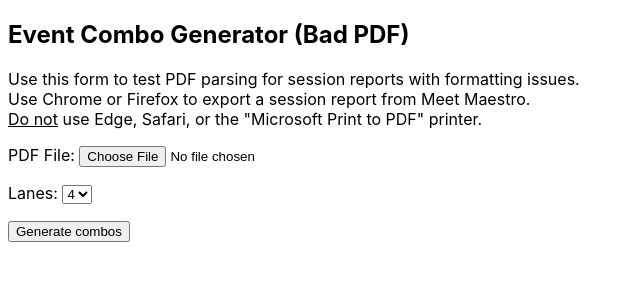
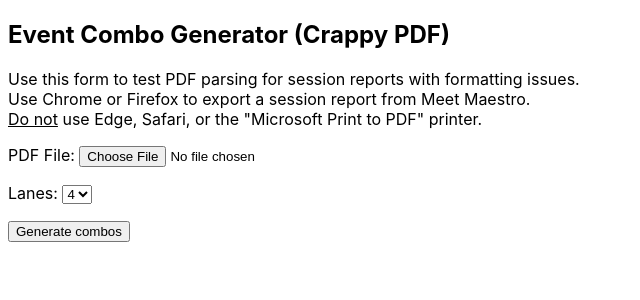
Before and after one commit to paradox183/TreasureChest, a Flask app: page /combo-generator-bad in a window 1280 px wide. Shown: the top 300 px of the page, without its empty margins (0-640 px from the left). Run offline with Flask 3, Linux system fonts and the light colour scheme.

Commit message:
test bad pdf

```diff
--- a/templates/combo_bad.html
+++ b/templates/combo_bad.html
@@ -23,7 +23,7 @@
     </style>
 </head>
 <body>
-<h2>Event Combo Generator (Bad PDF)</h2>
+<h2>Event Combo Generator (Crappy PDF)</h2>
 <p>
     Use this form to test PDF parsing for session reports with formatting issues.<br>
     Use Chrome or Firefox to export a session report from Meet Maestro.<br>
```
